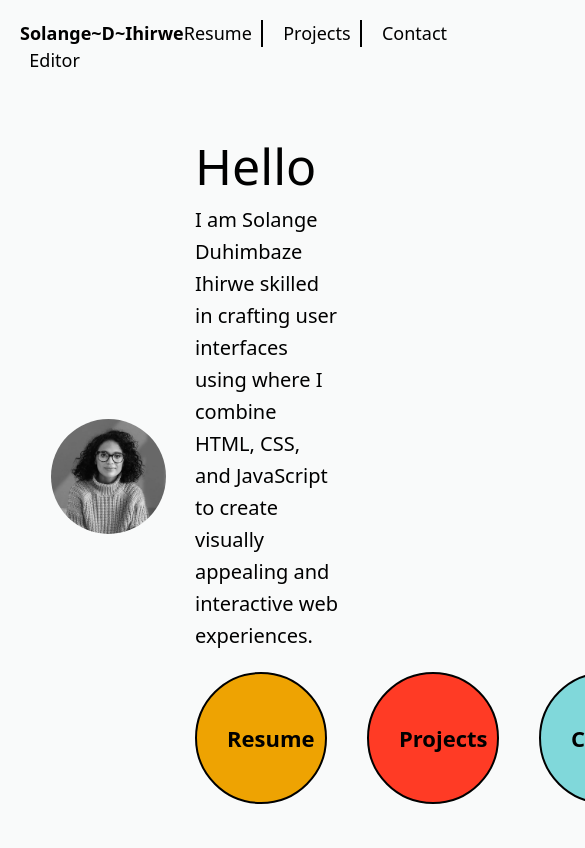
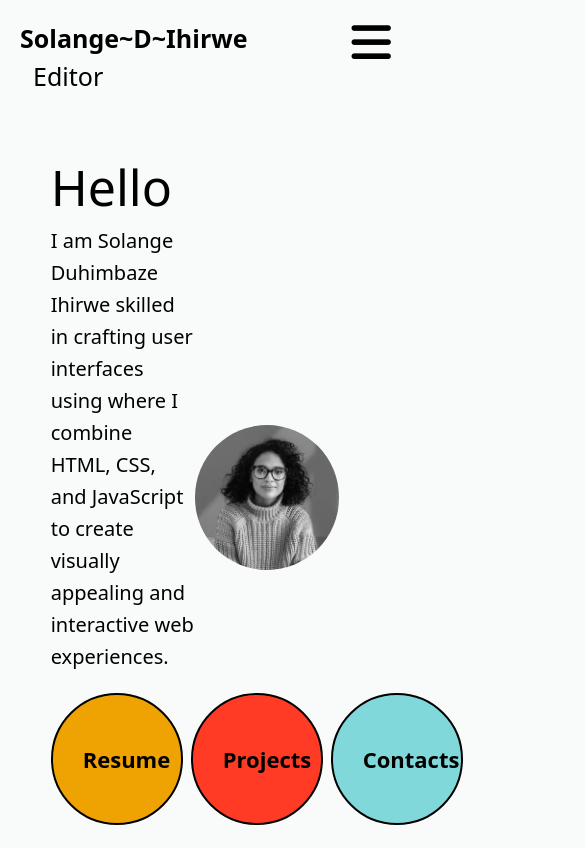
Before and after one commit to solangeihirwe03/my-portfolio, a website: page src/index.html in a window 390 px wide. Shown: the top 848 px of the page, 585 px wide, since content can reach past the window. Drawn offline with Linux system fonts and the light colour scheme.

Commit message:
new changes on my portfolio

```diff
--- a/package.json
+++ b/package.json
@@ -4,7 +4,7 @@
   "description": "",
   "main": "index.js",
   "scripts": {
-    "test": "echo \"Error: no test specified\" && exit 1"
+    "dev": "echo \"Error: no test specified\" && exit 1"
   },
   "author": "",
   "license": "ISC",
--- a/src/index.html
+++ b/src/index.html
@@ -8,39 +8,42 @@
     integrity="sha512-DTOQO9RWCH3ppGqcWaEA1BIZOC6xxalwEsw9c2QQeAIftl+Vegovlnee1c9QX4TctnWMn13TZye+giMm8e2LwA==" crossorigin="anonymous" referrerpolicy="no-referrer" />
     <link rel="stylesheet" href="./output.css">
 </head>
-<body class="w-full m-0 p-0 bg-[#f9fafa]">
-    <header class="flex justify-between p-[20px] text-[18px]">
+<body class="w-[100%] m-0 p-0 bg-[#f9fafa] ">
+    <header class="flex justify-between p-[20px] text-[18px] max-[600px]:flex gap-6">
         <div class="logo">
-            <p class="font-bold">Solange~D~Ihirwe <span class="font-light">&nbsp;&nbsp;Editor</span></p>
+            <a href="./index.html"><p class="font-bold max-[600px]:text-[25px]">Solange~D~Ihirwe <span class="font-light">&nbsp;&nbsp;Editor</span></p></a>
         </div>
-        <div class="">
-            <ul class="flex gap-[20px] font-light">
+        <div class="md:flex max-[600px]:hidden">
+            <ul class="flex gap-[20px] font-light ">
                 <li class="border-r-2 border-[black]"><a href="./resume.html">Resume&nbsp;&nbsp;</a></li>
                 <li class="border-r-2 border-[black]"><a href="./project.html">Projects&nbsp;&nbsp;</a></li>
                 <li><a href="./contact.html">Contact</a></li>
             </ul>
         </div>
+        <div class="hidden md:hidden max-[600px]:flex text-[45px] pl-[80px]"><i class="fa-solid fa-bars"></i></div>
     </header>
-    <section class="w-full flex justify-center items-center px-[13%] py-[9%]">
-        <div class="profile w-1/2" >
-            <img src="../images/gettyimages-1284121212-2048x2048_edited_.webp" class="w-[80%] rounded-full">
+    <section class=" flex flex-row-reverse w-[100%] justify-center items-center px-[13%] py-[9%]" >
+        <div class="w-1/2 max-[600px]:w-[100%]">
+            <img src="../images/gettyimages-1284121212-2048x2048_edited_.webp" class="w-[80%] rounded-full max-[600px]:w-[100%]">
         </div>
-        <div class="w-1/2">
-            <h1 class="text-[50px] ">Hello</h1>
-            <p class="text-[20px] leading-8 font-light">I am Solange Duhimbaze Ihirwe skilled in crafting user interfaces using
+        <div class=" w-1/2 max-[600px]:w-100% flex flex-col justify-center">
+            <div class="w-[100%] max-[600px]:w-[100%]">
+                <h1 class="text-[50px] ">Hello</h1>
+                <p class="text-[20px] leading-8 font-light max-[600px]:w-[100%]">I am Solange Duhimbaze Ihirwe skilled in crafting user interfaces using
                 where I combine HTML, CSS, and JavaScript to create visually appealing and interactive web experiences.
             </p>
+            </div>
             <div>
-                <ul class="flex gap-[40px] py-[20px]">
-                    <li><a href="resume.html" class="flex items-center bg-[#EEA302] rounded-full w-[6em] h-[6em] p-[30px] border-[2px] border-black hover:bg-[#f9fafa] font-semibold text-[22px]">Resume</a></li>
-                    <li><a href="projects.html" class="flex items-center bg-[#ff3b25] rounded-full w-[6em] h-[6em] p-[30px] border-[2px] border-black hover:bg-[#f9fafa] font-semibold text-[22px]">Projects</a></li>
-                    <li><a href="contact.html" class="flex items-center bg-[#80d8da] rounded-full w-[6em] h-[6em] p-[30px] border-[2px] border-black hover:bg-[#f9fafa] font-semibold text-[22px]">Contacts</a></li>
+                <ul class="flex gap-[40px] py-[20px] max-[600px]:w-[100%] flex gap-[8px]">
+                    <li><a href="resume.html" class="flex items-center bg-[#EEA302] rounded-full w-[6em] h-[6em] p-[30px] border-[2px] border-black hover:bg-[#f9fafa] font-semibold text-[22px] ]">Resume</a></li>
+                    <li><a href="projects.html" class="flex items-center bg-[#ff3b25] rounded-full w-[6em] h-[6em] p-[30px] border-[2px] border-black hover:bg-[#f9fafa] font-semibold text-[22px] ">Projects</a></li>
+                    <li><a href="contact.html" class="flex items-center bg-[#80d8da] rounded-full w-[6em] h-[6em] p-[30px] border-[2px] border-black hover:bg-[#f9fafa] font-semibold text-[22px] ">Contacts</a></li>
                 </ul>
             </div>
         </div>
     </section>
     <hr/>
-    <footer class="flex justify-between p-[40px] text-[18px] font-light">
+    <footer class="flex justify-between p-[40px] text-[18px] font-light max-[600px]:flex flex-col gap-4 text-[20px]">
         <div class="phone">
             <p class="font-semibold">Phone</p>
             <p>+250 787113254</p>
--- a/tailwind.config.js
+++ b/tailwind.config.js
@@ -5,4 +5,5 @@ module.exports = {
     extend: {},
   },
   plugins: [],
+
 }
```
Also changed, not shown: src/contact.html (+2 -2 lines), src/project.html (+1 -1 lines), src/resume.html (+2 -2 lines), src/output.css.
